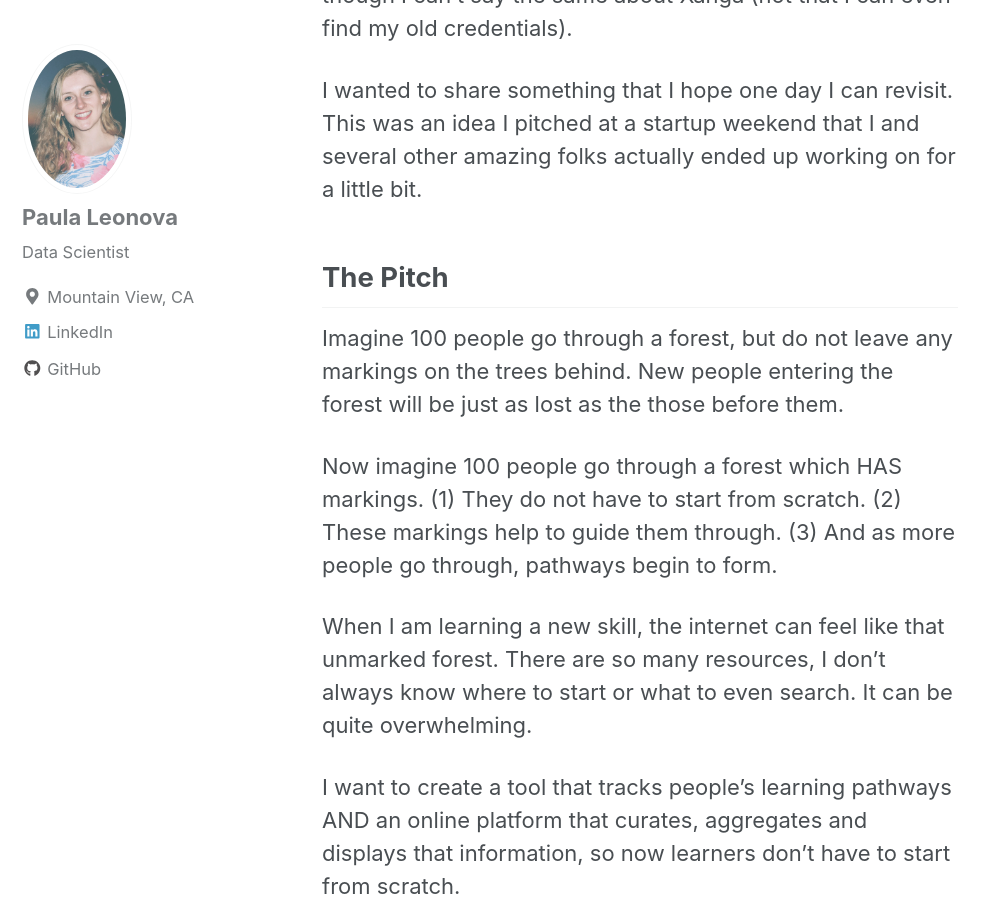
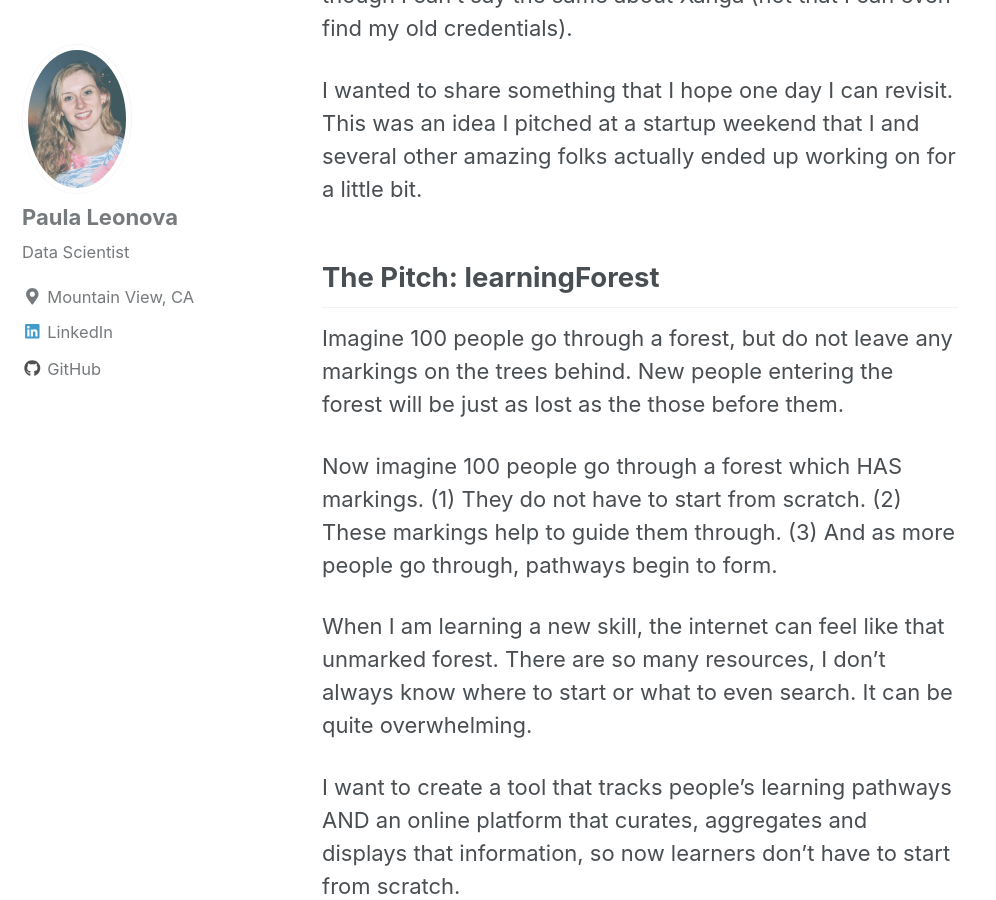
Before and after one commit to pleonova/pleonova.github.io, a Jekyll site: the page built from _posts/2015-11-29-sixty-second-pitch.md, in a window 1280 px wide and 900 px high, scrolled down 503 px. Shown: the whole window, without its empty margins (0-996 px from the left). Built offline with Jekyll 4.4.1, drawn with Linux system fonts in a browser that asks for light colours; nearby versions of some CDN libraries.

Commit message:
Update 2015-11-29-sixty-second-pitch.md

```diff
--- a/_posts/2015-11-29-sixty-second-pitch.md
+++ b/_posts/2015-11-29-sixty-second-pitch.md
@@ -12,7 +12,7 @@ This isn't my first rodeo, as in I had several blogs before this one, remember X
 I wanted to share something that I hope one day I can revisit. This was an idea I pitched at a startup weekend that I and several other amazing folks actually ended up working on for a little bit.
 
 
-## The Pitch
+## The Pitch: learningForest
 Imagine 100 people go through a forest, but do not leave any markings on the trees behind. New people entering the forest will be just as lost as the those before them.
 
 Now imagine 100 people go through a forest which HAS markings. (1) They do not have to start from scratch. (2) These markings help to guide them through. (3) And as more people go through, pathways begin to form.
```
